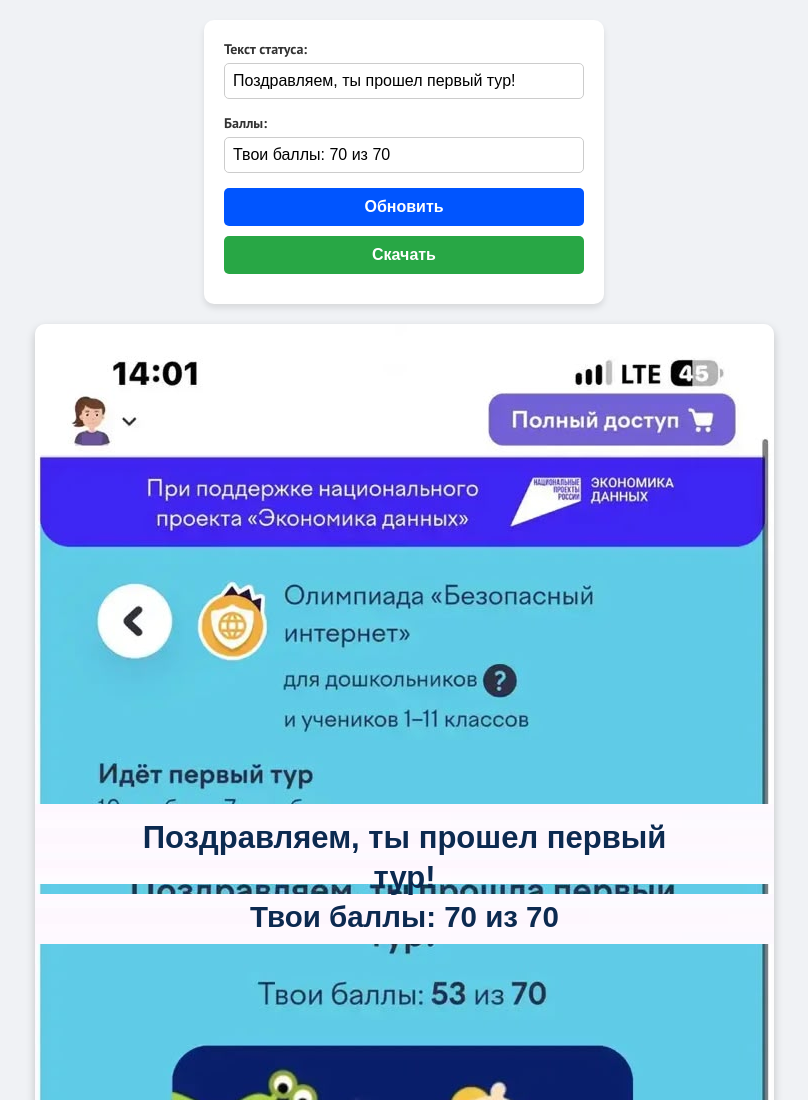
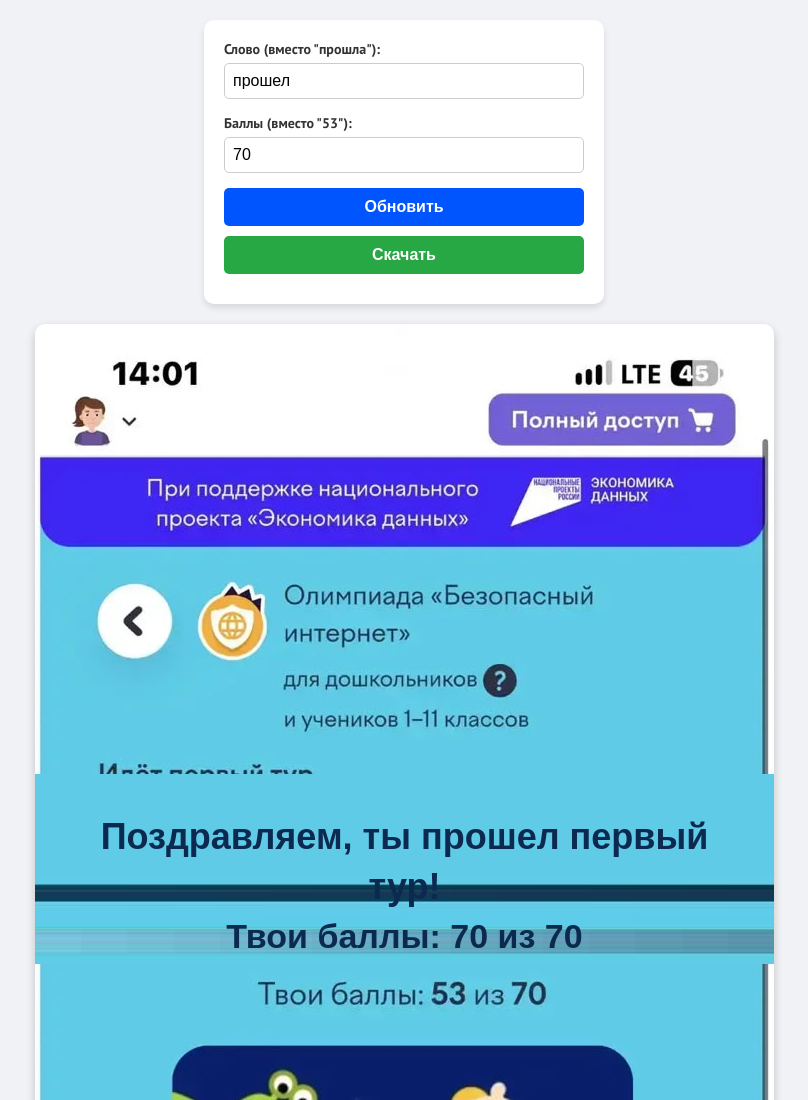
Before and after one commit to JOYZIE-create/cerf-generation, a plain HTML site: page index.html in a window 1280 px wide. Shown: the top 1100 px of the page, without its empty margins (236-1044 px from the left). Drawn offline with Linux system fonts and the light colour scheme.

Commit message:
Update index.html

```diff
--- a/index.html
+++ b/index.html
@@ -54,9 +54,6 @@
             font-weight: bold;
             margin-bottom: 10px;
         }
-        button:hover {
-            background-color: #0044cc;
-        }
         canvas {
             max-width: 100%;
             height: auto;
@@ -70,12 +67,12 @@
 
     <div class="controls">
         <div class="input-group">
-            <label>Текст статуса:</label>
-            <input type="text" id="statusInput" value="Поздравляем, ты прошел первый тур!">
+            <label>Слово (вместо "прошла"):</label>
+            <input type="text" id="wordInput" value="прошел">
         </div>
         <div class="input-group">
-            <label>Баллы:</label>
-            <input type="text" id="scoreInput" value="Твои баллы: 70 из 70">
+            <label>Баллы (вместо "53"):</label>
+            <input type="text" id="scoreInput" value="70">
         </div>
         <button onclick="generateCertificate()">Обновить</button>
         <button onclick="downloadImage()" style="background-color: #28a745;">Скачать</button>
@@ -91,57 +88,42 @@
         bgImage.src = 'IMG-20261126-WA0000.jpg';
 
         bgImage.onload = function() {
-            canvas.width = bgImage.naturalWidth;
-            canvas.height = bgImage.naturalHeight;
+            canvas.width = bgImage.width;
+            canvas.height = bgImage.height;
             generateCertificate();
         };
 
         function generateCertificate() {
             ctx.drawImage(bgImage, 0, 0, canvas.width, canvas.height);
 
-            const statusText = document.getElementById('statusInput').value;
+            const wordText = document.getElementById('wordInput').value;
             const scoreText = document.getElementById('scoreInput').value;
 
             // --- 1. ИДЕАЛЬНАЯ ЗАМАЗКА СТАРОГО ТЕКСТА ---
-            // Берем 1 пиксель ширины слева (где нет текста) и растягиваем на всю ширину
-            // Это сохраняет градиент, но убирает буквы. Координаты по Y подобраны точно.
-
-            // Затираем блок статуса (от 480 до 560 пикселя)
-            ctx.drawImage(bgImage, 0, 480, 1, 80, 0, 480, canvas.width, 80);
-
-            // Затираем блок баллов (от 570 до 620 пикселя)
-            ctx.drawImage(bgImage, 0, 570, 1, 50, 0, 570, canvas.width, 50);
+            // Берем 1 пиксель фона ровно по центру (где нет текста) и растягиваем на всю ширину
+            // Координаты Y подобраны точно под твой оригинал (от 470 до 630 пикселей)
+            ctx.drawImage(bgImage, canvas.width / 2, 450, 1, 190, 0, 450, canvas.width, 190);
 
             // --- 2. РИСОВАНИЕ НОВОГО ТЕКСТА ---
-            ctx.fillStyle = '#0c2a50'; // Точный темно-синий цвет
+            ctx.fillStyle = '#0c2a50'; // Темно-синий
             ctx.textAlign = 'center';
             ctx.textBaseline = 'middle';
 
-            const fontSize = canvas.width * 0.042;
+            const fontSize = 36;
             ctx.font = `700 ${fontSize}px "PT Sans", sans-serif`;
 
-            // Форматируем текст статуса в две строки, как в оригинале
-            let line1 = statusText;
-            let line2 = "";
+            // Собираем текст статуса
+            let line1 = "Поздравляем, ты " + wordText + " первый";
+            let line2 = "тур!";
 
-            // Если текст длинный, переносим последнее слово на вторую строку
-            if (statusText.length > 25) {
-                let lastSpace = statusText.lastIndexOf(' ');
-                if (lastSpace !== -1) {
-                    line1 = statusText.substring(0, lastSpace);
-                    line2 = statusText.substring(lastSpace + 1);
-                }
-            }
+            // Рисуем статус (две строки)
+            ctx.fillText(line1, canvas.width / 2, 515);
+            ctx.fillText(line2, canvas.width / 2, 565);
 
-            // Рисуем статус (Y = 515 для первой строки, Y = 555 для второй)
-            ctx.fillText(line1, canvas.width / 2, 515);
-            if (line2) {
-                ctx.fillText(line2, canvas.width / 2, 555);
-            }
-
-            // Рисуем баллы (Y = 595)
-            ctx.font = `700 ${fontSize * 0.95}px "PT Sans", sans-serif`;
-            ctx.fillText(scoreText, canvas.width / 2, 595);
+            // Собираем и рисуем баллы
+            let finalScoreText = "Твои баллы: " + scoreText + " из 70";
+            ctx.font = `700 ${fontSize - 2}px "PT Sans", sans-serif`;
+            ctx.fillText(finalScoreText, canvas.width / 2, 615);
         }
 
         function downloadImage() {
```
